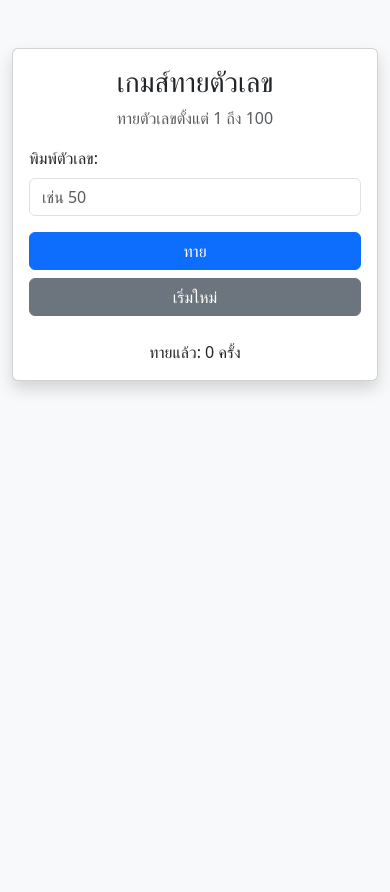
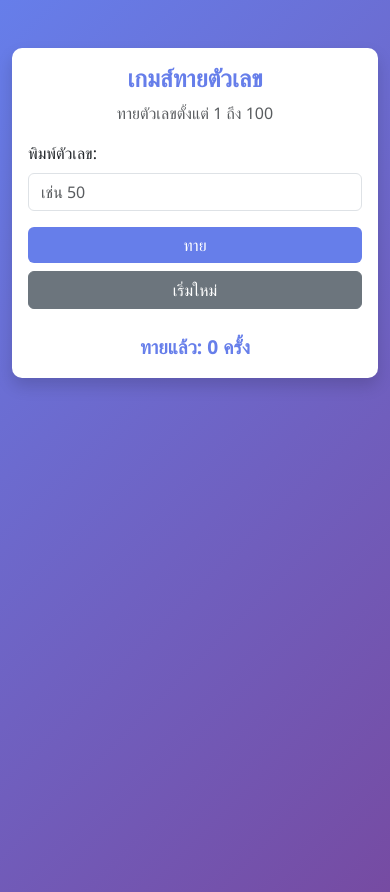
Before and after one commit to 67160044/number-guessing-game, a plain HTML site: page index.html in a window 390 px wide. Before the commit the page ends 844 px from the top, so only its background shows below. Drawn offline with nearby package versions, Linux system fonts and the light colour scheme.

Commit message:
style: add custom CSS for better responsive design

```diff
--- /dev/null
+++ b/custom.css
@@ -0,0 +1,40 @@
+/* filepath: custom.css */
+/* Custom styling for the number guessing game */
+body {
+  font-family: "Segoe UI", Tahoma, Geneva, Verdana, sans-serif;
+  min-height: 100vh;
+  background: linear-gradient(135deg, #667eea 0%, #764ba2 100%);
+}
+.card {
+  border: none;
+  border-radius: 10px;
+}
+.card-title {
+  font-weight: bold;
+  color: #667eea;
+  font-size: 2rem;
+}
+.btn-primary {
+  background-color: #667eea;
+  border: none;
+}
+.btn-primary:hover {
+  background-color: #764ba2;
+}
+.alert {
+  border-radius: 8px;
+  font-size: 1.1rem;
+}
+#attemptsContainer {
+  font-size: 1.2rem;
+  font-weight: bold;
+  color: #667eea;
+}
+@media (max-width: 576px) {
+  .card-title {
+    font-size: 1.5rem;
+  }
+  .container {
+    margin-top: 2rem;
+  }
+}
--- a/index.html
+++ b/index.html
@@ -9,6 +9,7 @@
       href="https://cdn.jsdelivr.net/npm/bootstrap@5.3.0/dist/css/bootstrap.min.css"
       rel="stylesheet"
     />
+    <link rel="stylesheet" href="custom.css" />
   </head>
   <body class="bg-light">
     <div class="container mt-5">
@@ -27,7 +28,7 @@
                   placeholder="เช่น 50"
                 />
               </div>
-              <div class="d-grid gap-2"> <!-- add reset game button functionality -->
+              <div class="d-grid gap-2">
                 <button onclick="checkGuess()" class="btn btn-primary">
                   ทาย
                 </button>
```
